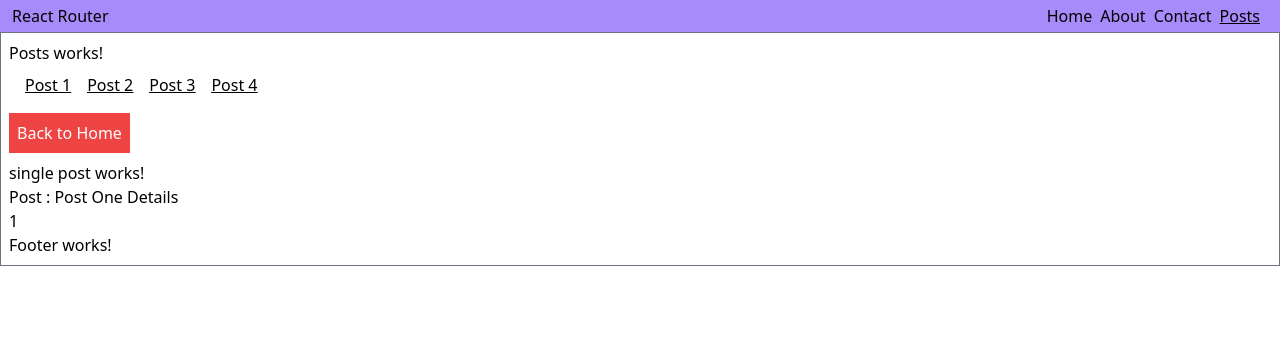
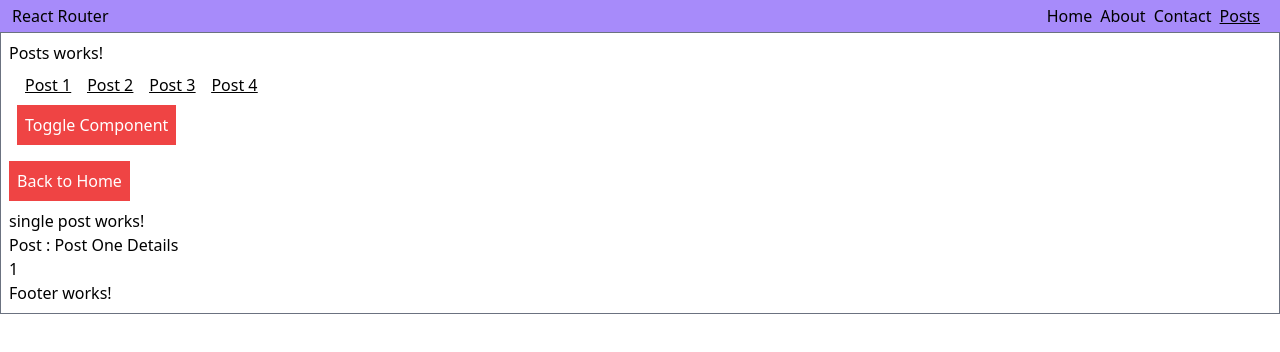
Before and after one commit to shivrajpro/react-by-lwd, a React (Create React App) app: page /posts/1 in a window 1280 px wide. Shown: the top 352 px of the page. Built offline with nearby package versions, Linux system fonts and the light colour scheme.

Commit message:
LazyLoad components and Routes with Suspense

```diff
--- a/src/App.js
+++ b/src/App.js
@@ -1,13 +1,13 @@
+import { Suspense, lazy } from 'react';
 import { BrowserRouter, Redirect, Route, Switch } from 'react-router-dom/cjs/react-router-dom';
 import './App.css';
-import { About } from './components/About/About';
 import { Footer } from './components/Footer/Footer';
 import { Header } from './components/Header/Header';
-import { Home } from './components/Home/Home';
-import { Contact } from './components/Contact/Contact';
-import { Posts } from './components/Posts/Posts';
-import SinglePost from './components/SinglePost/SinglePost';
-import { PageNotFound } from './components/PageNotFound/PageNotFound';
+
+const About = lazy(/* webpackChunkName: "[About]" */() => import("./components/About/About"));
+const Contact = lazy(() => import("./components/Contact/Contact"));
+const Posts = lazy(() => import("./components/Posts/Posts"));
+const PageNotFound = lazy(() => import("./components/PageNotFound/PageNotFound"));
 
 function App() {
     const isAuth = true;
@@ -24,6 +24,7 @@ function App() {
                         <Home />
                     </Route> */}
                     {/* <Route path='/home' exact component={Home} /> */}
+                    <Suspense fallback={<div>loading...</div>} >
                         <Switch>
                             {isAuth && (<Route path='/about' component={About} />)}
 
@@ -31,9 +32,10 @@ function App() {
                             <Route path='/posts' component={Posts} />
                             <Redirect from="/" to="/posts" exact />
                             {/* will be redirected if anything apart from configured routes is found*/}
-                        <Route path="*" render={(props)=> <PageNotFound/> } />
+                            <Route path="*" render={(props) => <PageNotFound />} />
                             {/* <Route path='/' render={(props) => <Home {...props} />} /> */}
                         </Switch>
+                    </Suspense>
                 </div>
                 <Footer />
             </div>
--- a/src/components/About/About.js
+++ b/src/components/About/About.js
@@ -1,6 +1,6 @@
 import Team from "../Team/Team";
 
-export function About(props) {
+export default function About(props) {
     return <div>
         <p>About works!</p>
         {/* <Team {...props} /> */}
--- a/src/components/Contact/Contact.js
+++ b/src/components/Contact/Contact.js
@@ -1,4 +1,4 @@
-export function Contact(props){
+export default function Contact(props){
     return (
         <div>
             <p>Contact works!</p>
--- /dev/null
+++ b/src/components/LazyLoad/LazyLoad.js
@@ -0,0 +1,5 @@
+export default function LazyLoad(props) { //must be default for lazyload
+    return <div>
+        <p>LazyLoad works!</p>
+    </div>
+}
--- a/src/components/PageNotFound/PageNotFound.js
+++ b/src/components/PageNotFound/PageNotFound.js
@@ -1,4 +1,4 @@
-export function PageNotFound(props) {
+export default function PageNotFound(props) {
     return <div>
         <p>PageNotFound works!</p>
     </div>
--- a/src/components/Posts/Posts.js
+++ b/src/components/Posts/Posts.js
@@ -1,8 +1,13 @@
 import { Link, Route } from "react-router-dom/cjs/react-router-dom";
 import SinglePost from "../SinglePost/SinglePost";
+import { Suspense, lazy, useState } from "react";
+// import { LazyLoad } from "../LazyLoad/LazyLoad";
 
-export function Posts(props) {
+const LazyLoad = lazy(() => import('../LazyLoad/LazyLoad'));
+
+export default function Posts(props) {
     console.log("Posts", props);
+    const [showComp, setShowComp] = useState(false);
     function backToHome() {
         props.history.replace('/');
     }
@@ -24,6 +29,20 @@ export function Posts(props) {
                         <Link to='/posts/4' > Post 4 </Link>
                     </li>
                 </ul>
+
+                <div className="my-2" >
+                    <button className="p-2 text-white bg-red-500"
+                        onClick={() => setShowComp(!showComp)}>
+                        Toggle Component
+                    </button>
+                </div>
+
+                <Suspense fallback={<div>loading...</div>} >
+                    {showComp && (<div>
+                        <LazyLoad />
+                    </div>)}
+                </Suspense>
+
             </div>
             <button className="text-white bg-red-500 p-2 my-2"
                 onClick={backToHome}>
```
Lines whose indentation alone changed are shown as unchanged.
